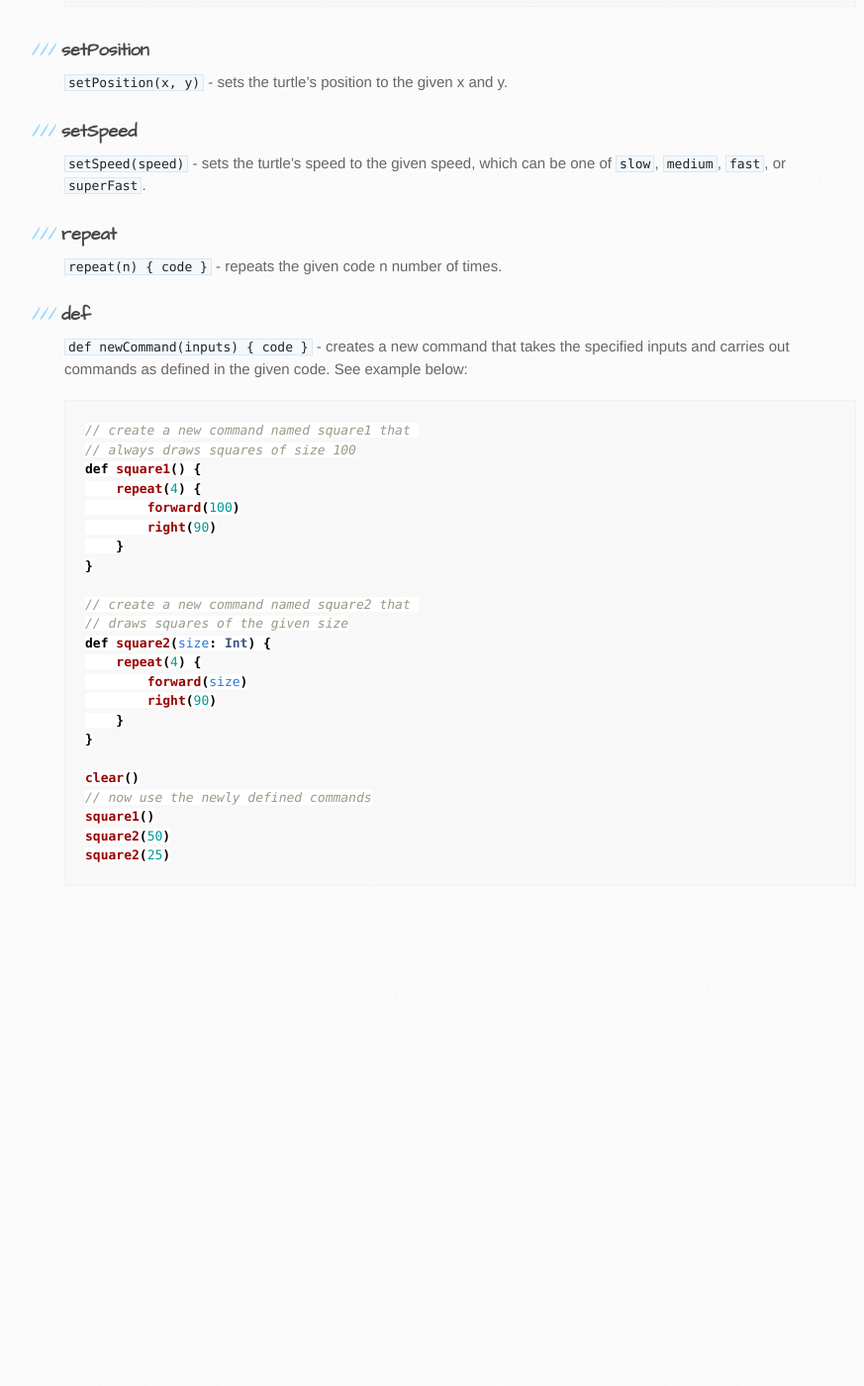
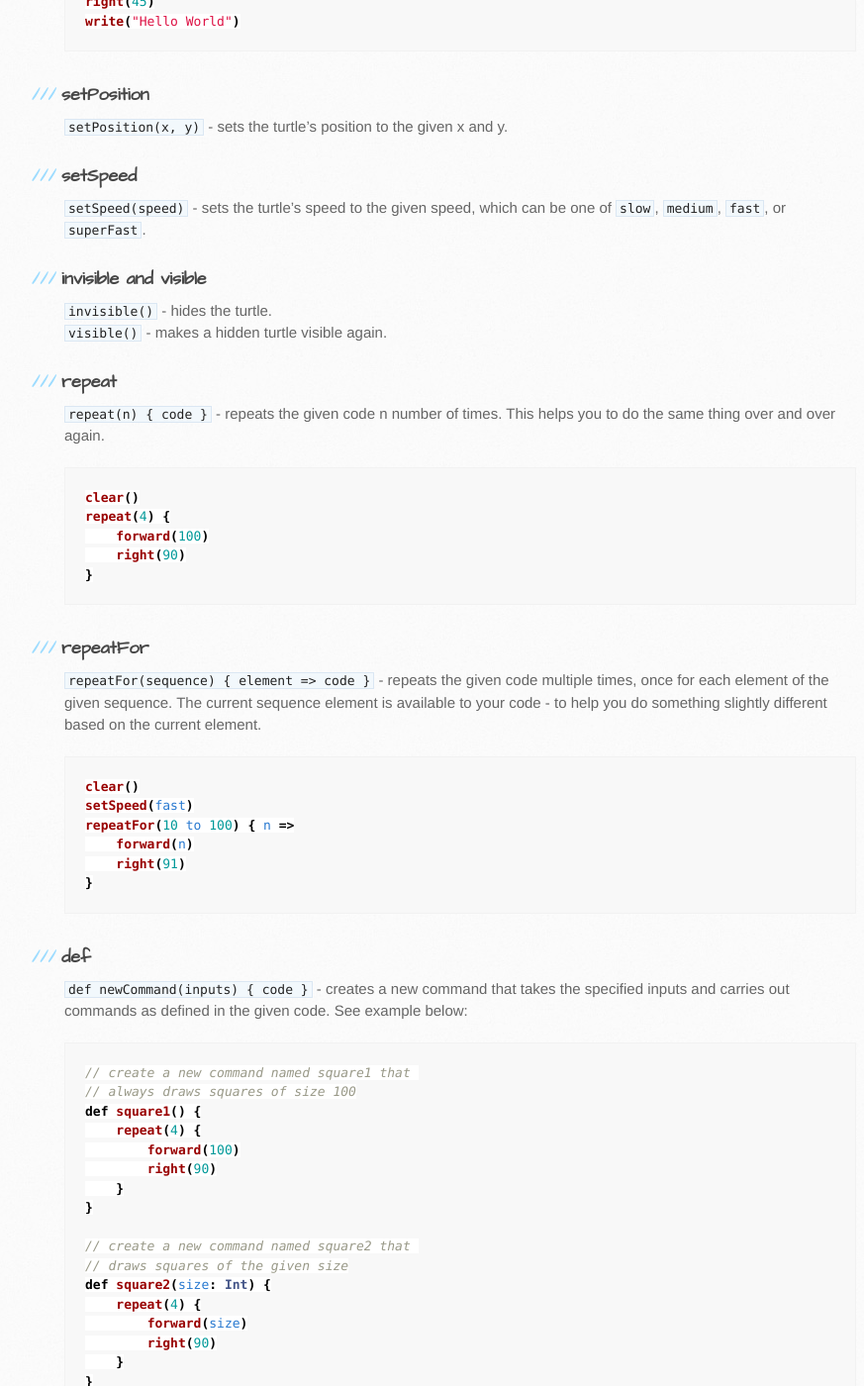
Before and after one commit to kojodoc/kojodoc.github.io, a Jekyll site: the page built from reference/turtle.md, in a window 1280 px wide and 1400 px high, scrolled down 4518 px. Shown: the whole window at 99% size, without its empty margins (105-978 px from the left). Built offline with Jekyll 4.4.1, drawn with Linux system fonts in a browser that asks for light colours; our own code applies the rules of GitHub Pages for plain Markdown files; the repository's description, which GitHub fills in, is left out; before the commit the page ends 5465 px from its top, so only the background shows below that; some of the changed text lies outside the part shown.

Commit message:
Add to turtle reference.

````diff
--- a/reference/turtle.md
+++ b/reference/turtle.md
@@ -36,7 +36,9 @@ Most descriptions include sample code. Copy & paste and then run the sample code
 * [setPenFont](#setpenfont)
 * [setPosition](#setposition)
 * [setSpeed](#setspeed)
+* [invisible and visible](#invisible-and-visible)
 * [repeat](#repeat)
+* [repeatFor](#repeatfor)
 * [def](#def)
 
 
@@ -181,8 +183,30 @@ write("Hello World")
 ### setSpeed
 `setSpeed(speed)` - sets the turtle's speed to the given speed, which can be one of `slow`, `medium`, `fast`, or `superFast`.
 
+### invisible and visible
+`invisible()` - hides the turtle.
+`visible()` - makes a hidden turtle visible again.
+
 ### repeat
-`repeat(n) { code }` - repeats the given code n number of times.
+`repeat(n) { code }` - repeats the given code n number of times. This helps you to do the same thing over and over again.
+```scala
+clear()
+repeat(4) {
+    forward(100)
+    right(90)
+}
+```
+
+### repeatFor
+`repeatFor(sequence) { element => code }` - repeats the given code multiple times, once for each element of the given sequence. The current sequence element is available to your code - to help you do something slightly different based on the current element.
+```scala
+clear()
+setSpeed(fast)
+repeatFor(10 to 100) { n =>
+    forward(n)
+    right(91)
+}
+```
 
 ### def
 `def newCommand(inputs) { code }` - creates a new command that takes the specified inputs and carries out commands as defined in the given code. See example below:
````
